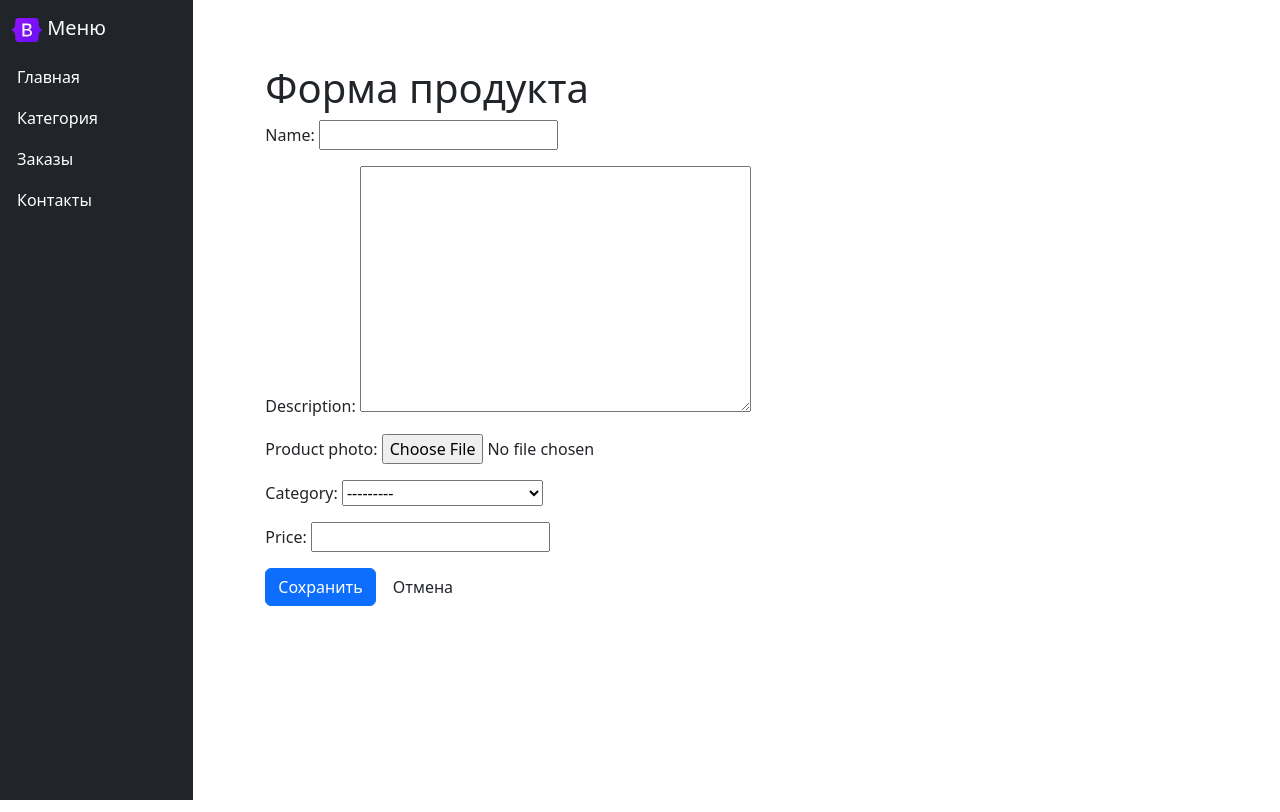
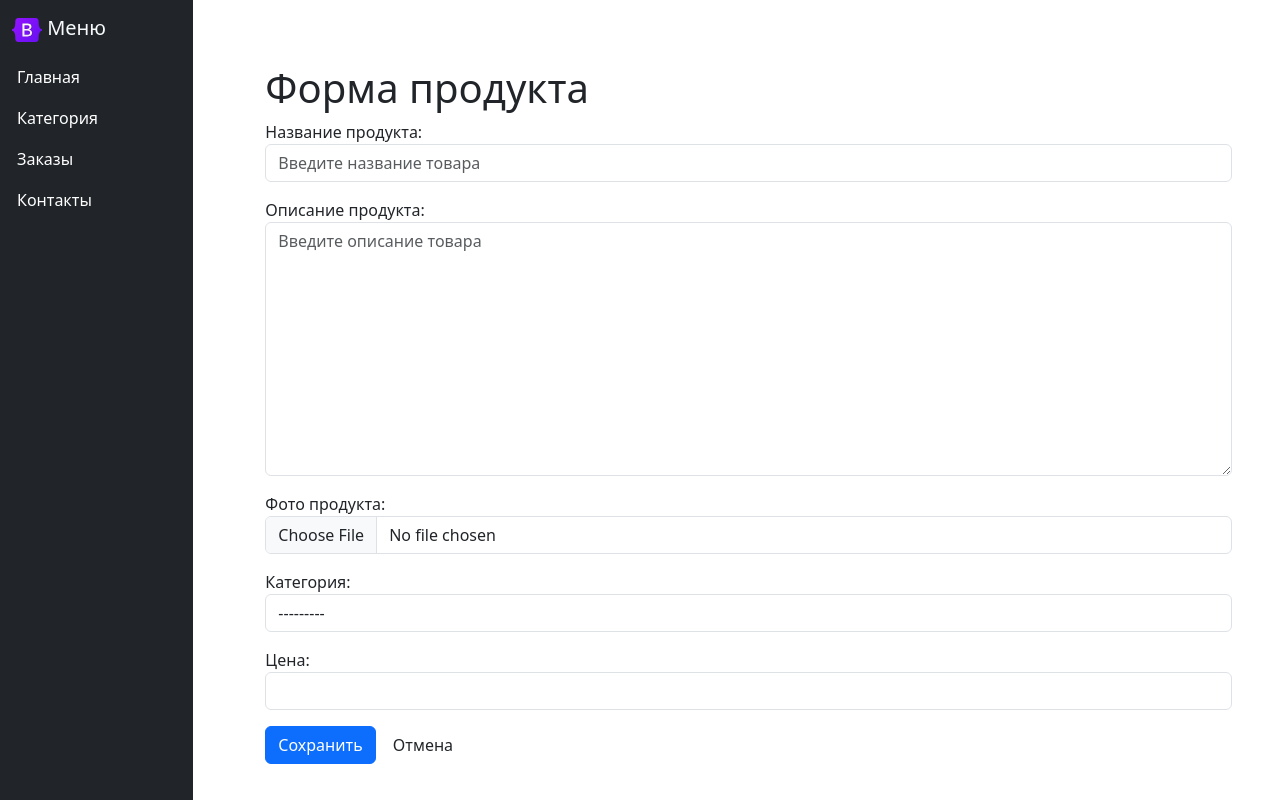
Before and after one commit to julia-back/catalog_django_app, a Django app: page /catalog/new_product/ in a window 1280 px wide. Run offline with Django 5.2, Linux system fonts and the light colour scheme; data comes from the database, SQL or seed files in the repository; some libraries are stand-ins or nearby versions.

Commit message:
add validation and styling form

```diff
--- a/catalog/forms.py
+++ b/catalog/forms.py
@@ -1,8 +1,47 @@
-from django.forms import Form, ModelForm
+from django.forms import ModelForm, ValidationError
 from .models import Product
+import os
+
+
+banned_worlds = ["казино", "криптовалюта", "крипта", "биржа", "дешево", "бесплатно", "обман", "полиция", "радар"]
 
 
 class ProductForm(ModelForm):
+
     class Meta:
         model = Product
         fields = "__all__"
+
+    def __init__(self, *args, **kwargs):
+        super().__init__(*args, **kwargs)
+        for field, value in self.fields.items():
+            if field == "name":
+                value.widget.attrs.update({"placeholder": "Введите название товара"})
+                value.label = "Название продукта"
+            if field == "description":
+                value.widget.attrs.update({"placeholder": "Введите описание товара"})
+                value.label = "Описание продукта"
+            if field == "product_photo":
+                value.label = "Фото продукта"
+            if field == "category":
+                value.label = "Категория"
+            if field == "price":
+                value.label = "Цена"
+            value.widget.attrs.update({"class": "form-control"})
+
+    def clean_price(self):
+        price = self.cleaned_data.get("price")
+        if float(price) < 0:
+            raise ValidationError("Цена не может быть отрицательной")
+        return price
+
+    def clean(self):
+        cleaned_data = super().clean()
+        name = cleaned_data.get("name")
+        description = cleaned_data.get("description")
+        for world in banned_worlds:
+            if world.lower() in name.lower():
+                self.add_error("name", "Имя содержит запрещенные слова")
+            elif world.lower() in description.lower():
+                self.add_error("description", "Описание содержит запрещенные слова")
+        return cleaned_data
--- a/catalog/templates/catalog/product_detail.html
+++ b/catalog/templates/catalog/product_detail.html
@@ -16,7 +16,7 @@
             <p>{{object.description}}</p>
         </li>
     </ul>
-    <a href="{% url 'catalog:product_update' product.pk %}" class="btn btn-primary">Изменить</a>
-    <a href="{% url 'catalog:product_delete' product.pk %}" class="btn btn-danger">Удалить</a>
+    <a href="{% url 'catalog:product_update' product.pk %}" class="btn btn-primary m-3">Изменить</a>
+    <a href="{% url 'catalog:product_delete' product.pk %}" class="btn btn-danger m-3">Удалить</a>
 </div>
 {% endblock %}
```
Also changed, not shown: media/product_photos/WIN_20240901_11_19_15_Pro.jpg (added), media/product_photos/Без_имени_20G6RRT.png (added), media/product_photos/Без_имени_4KzAa3D.png (added), media/product_photos/Без_имени_NrdrAu6.png (added), media/product_photos/Без_имени_WhS2nTc.png (added).
